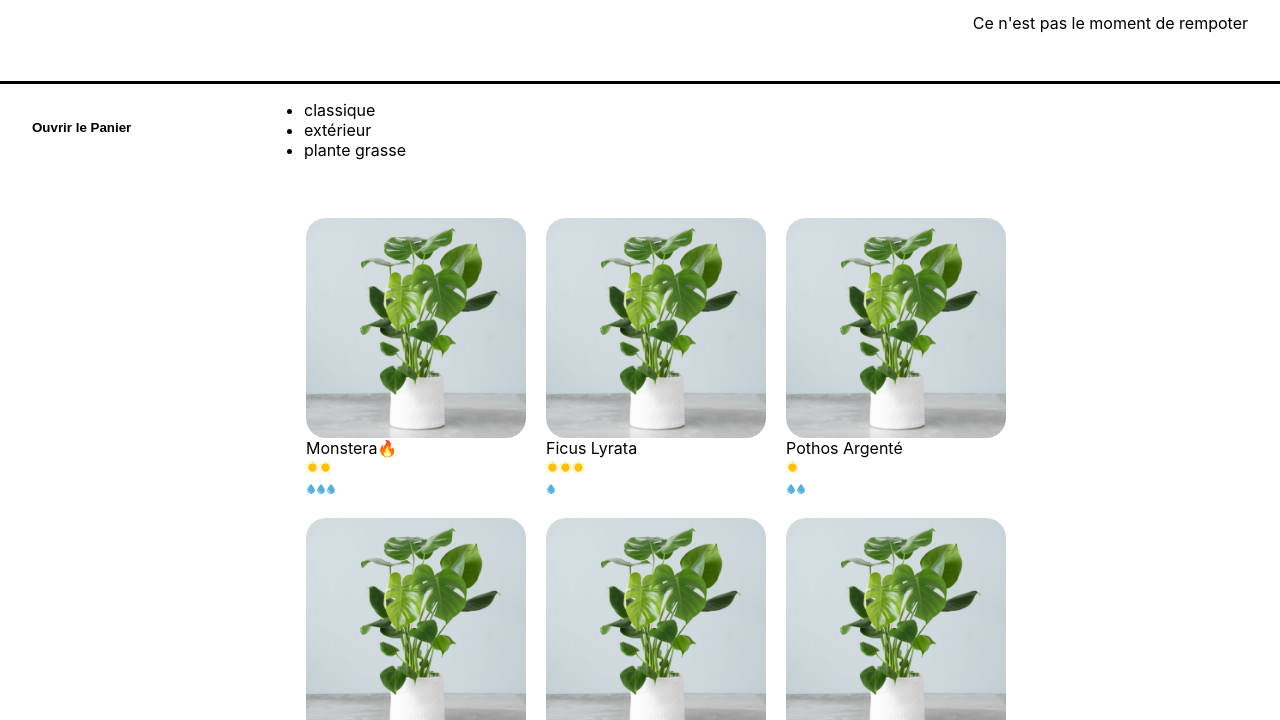
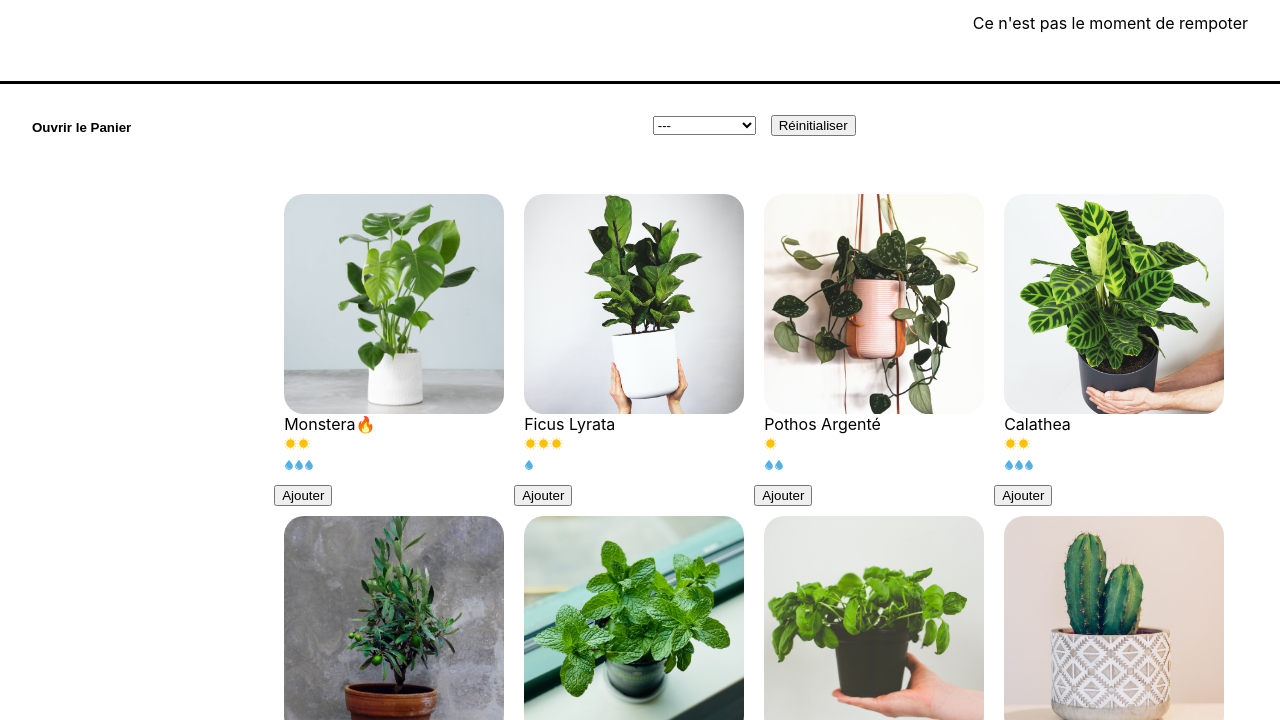
Before and after one commit to paulinerbrs/Tutorial_React_2, a React app: page / in a window 1280 px wide. Shown: the part 80-800 px from the top of the page. Built offline with nearby package versions, Linux system fonts and the light colour scheme.

Commit message:
P3C2 - Share local state between components

```diff
--- a/src/components/App.js
+++ b/src/components/App.js
@@ -4,9 +4,12 @@ import Description from './Description';
 import Cart from './Cart';
 import ShoppingList from './ShoppingList';
 import Footer from './Footer';
+import { useState } from 'react';
 import '../styles/Layout.css';
 
 function App() {
+    const [cart, updateCart] = useState([]);
+
     return (
         <div>
             <Banner>
@@ -14,8 +17,8 @@ function App() {
                 <Description />
             </Banner>
             <div className="layout-inner">
-                <Cart />
-                <ShoppingList />
+                <Cart cart={cart} updateCart={updateCart} />
+                <ShoppingList cart={cart} updateCart={updateCart} />
             </div>
             <Footer />
         </div>
--- a/src/components/Cart.js
+++ b/src/components/Cart.js
@@ -1,23 +1,32 @@
 import { useState } from 'react';
 import '../styles/Cart.css';
 
-function Cart() {
-    const [cart, updateCart] = useState(0);
+function Cart({ cart, updateCart }) {
     const [isOpen, setIsOpen] = useState(false);
-    const monsteraPrice = 8;
+    const total = cart.reduce(
+        (acc, plantType) => acc + plantType.amount * plantType.price,
+        0
+    );
 
     return isOpen ? (
         <div className='cart'>
             <button className="cart-toggle-button" onClick={() => setIsOpen(false)}>Fermer</button>
-            <h2>Panier</h2>
-            <div>
-                <p>Monstera : {monsteraPrice}€</p>
-                <button className="cart-add-button" onClick={() => updateCart(cart + 1)}>
-                    Ajouter
-                </button>
-            </div>
-            <p>Total : {monsteraPrice * cart}€</p>
-            <button onClick={() => updateCart(0)}>Vider le panier</button>
+            {cart.length > 0 ? (
+                <div>
+                    <h2>Panier</h2>
+                    <ul>
+                        {cart.map(({ name, price, amount }, index) => (
+                            <div key={`${name}-${index}`}>
+                                {name} {price}€ x {amount}
+                            </div>
+                        ))}
+                    </ul>
+                    <p>Total : {total}€</p>
+                    <button onClick={() => updateCart([])}>Vider le panier</button>
+                </div>
+            ) : (
+                <div>Votre panier est vide</div>
+            )}
         </div>
     ) : (
         <div className="cart-closed">
--- /dev/null
+++ b/src/components/Categories.js
@@ -0,0 +1,17 @@
+import '../styles/Categories.css';
+
+function Categories({ categories, activeCategory, setActiveCategory }) {
+    return (
+        <div className='categories'>
+            <select className='categories-select' value={activeCategory} onChange={(e) => setActiveCategory(e.target.value)}>
+                <option value=''>---</option>
+                {categories.map((category) => (
+                    <option key={category} value={category}>{category}</option>
+                ))}
+            </select>
+            <button onClick={() => setActiveCategory('')}>Réinitialiser</button>
+        </div>
+    );
+}
+
+export default Categories;
--- a/src/components/ShoppingList.js
+++ b/src/components/ShoppingList.js
@@ -1,28 +1,45 @@
+import { useState } from 'react';
 import { plantList } from '../datas/plantList';
 import '../styles/ShoppingList.css';
+import Categories from './Categories';
 import PlantItem from './PlantItem';
 
-function ShoppingList() {
+function ShoppingList({ cart, updateCart })  {
+    const [activeCategory, setActiveCategory] = useState('');
+
     const categoryList = plantList.reduce((acc, plant) => (
         acc.includes(plant.category) ? acc : acc.concat(plant.category)),
         []
     );
 
+    function addToCart(name, price){
+        const currentPlantSaved = cart.find((plant) => plant.name === name);
+        if (currentPlantSaved) {
+            const cartFilteredCurrentPlant = cart.filter((plant) => plant.name !== name);
+            updateCart([
+                ...cartFilteredCurrentPlant, { name, price, amount : currentPlantSaved.amount + 1 }
+            ]);
+        } else {
+            updateCart([...cart, { name, price, amount: 1 }]);
+        }
+    }
+
     return (
-        <div>
-            <ul>
-                {categoryList.map((category) => (
-                    <li key={category}>{category}</li>
-                ))}
-            </ul>
+        <div className='shopping-list'>
+            <Categories categories={categoryList} activeCategory={activeCategory} setActiveCategory={setActiveCategory}/>
             <ul className='plant-list'>
-                {plantList.map((plant) => (
-                    <PlantItem key={plant.id} name={plant.name} cover={plant.cover} id={plant.id}
-                    light={plant.light} water={plant.water} isBestSale={plant.isBestSale} isSpecialOffer={plant.isSpecialOffer}/>
-                ))}
+                {plantList.map((plant) =>
+                    !activeCategory || plant.category === activeCategory ? (
+                        <div key={plant.id}>
+                            <PlantItem key={plant.id} name={plant.name} cover={plant.cover} id={plant.id}
+                            light={plant.light} water={plant.water} isBestSale={plant.isBestSale} isSpecialOffer={plant.isSpecialOffer}/>
+                            <button onClick={() => addToCart(plant.name, plant.price)}>Ajouter</button>
+                        </div>
+                    ) : null
+                )}
             </ul>
         </div>
-    )
+    );
 }
 
 export default ShoppingList;
--- a/src/datas/plantList.js
+++ b/src/datas/plantList.js
@@ -1,4 +1,12 @@
 import monstera from '../assets/monstera.jpg';
+import lyrata from '../assets/lyrata.jpg';
+import pothos from '../assets/pothos.jpg';
+import succulent from '../assets/succulent.jpg';
+import olivier from '../assets/olivier.jpg';
+import basil from '../assets/basil.jpg';
+import mint from '../assets/mint.jpg';
+import calathea from '../assets/calathea.jpg';
+import cactus from '../assets/cactus.jpg';
 
 export const plantList = [
 	{
@@ -8,7 +16,8 @@ export const plantList = [
         isBestSale: true,
 		light: 2,
 		water: 3,
-		cover: monstera
+		cover: monstera,
+		price: 15
 	},
 	{
 		name: 'Ficus lyrata',
@@ -16,7 +25,8 @@ export const plantList = [
 		id: '2ab',
 		light: 3,
 		water: 1,
-		cover: monstera
+		cover: lyrata,
+		price: 16
 	},
 	{
 		name: 'Pothos argenté',
@@ -25,15 +35,17 @@ export const plantList = [
 		isSpecialOffer: true,
 		light: 1,
 		water: 2,
-		cover: monstera
+		cover: pothos,
+		price: 9
 	},
 	{
-		name: 'Yucca',
+		name: 'Calathea',
 		category: 'classique',
 		id: '4kk',
-		light: 3,
-		water: 1,
-		cover: monstera
+		light: 2,
+		water: 3,
+		cover: calathea,
+		price: 20
 	},
 	{
 		name: 'Olivier',
@@ -41,15 +53,17 @@ export const plantList = [
 		id: '5pl',
 		light: 3,
 		water: 1,
-		cover: monstera
+		cover: olivier,
+		price: 25
 	},
 	{
-		name: 'Géranium',
+		name: 'Menthe',
 		category: 'extérieur',
 		id: '6uo',
 		light: 2,
 		water: 2,
-		cover: monstera
+		cover: mint,
+		price: 4
 	},
 	{
 		name: 'Basilique',
@@ -59,16 +73,17 @@ export const plantList = [
 		isSpecialOffer: true,
 		light: 2,
 		water: 3,
-		cover: monstera
+		cover: basil,
+		price: 5
 	},
 	{
-		name: 'Aloe',
+		name: 'Cactus',
 		category: 'plante grasse',
 		id: '8fp',
-		isSpecialOffer: true,
 		light: 2,
 		water: 1,
-		cover: monstera
+		cover: cactus,
+		price: 6
 	},
 	{
 		name: 'Succulente',
@@ -76,6 +91,7 @@ export const plantList = [
 		id: '9vn',
 		light: 2,
 		water: 1,
-		cover: monstera
+		cover: succulent,
+		price: 8
 	}
 ];
--- /dev/null
+++ b/src/styles/Categories.css
@@ -0,0 +1,8 @@
+.categories {
+	text-align: center;
+	padding-top: 30px;
+}
+
+.categories-select {
+	margin-right: 15px;
+}
--- a/src/styles/ShoppingList.css
+++ b/src/styles/ShoppingList.css
@@ -1,7 +1,11 @@
+.shopping-list {
+	width: 100%;
+}
+
 .plant-list {
 	list-style-type: none;
 	padding: 32px;
 	display: flex;
 	flex-wrap: wrap;
-	max-width: 800px;
+	justify-content: center;
 }
```
Also changed, not shown: src/assets/basil.jpg (added), src/assets/cactus.jpg (added), src/assets/calathea.jpg (added), src/assets/lyrata.jpg (added), src/assets/mint.jpg (added), src/assets/olivier.jpg (added), src/assets/pothos.jpg (added), src/assets/succulent.jpg (added).
